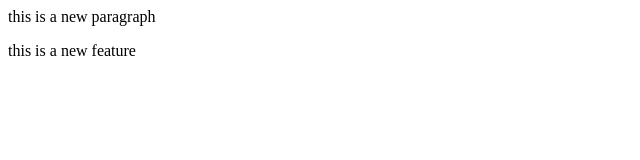
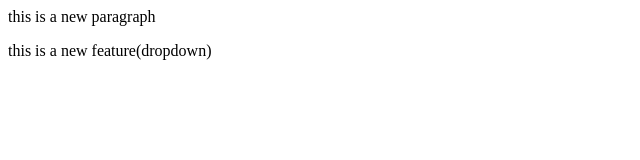
Before and after one commit to DhruvKumar2917/localRepo, a plain HTML site: page index.html in a window 1280 px wide. Shown: the full height of the page, 0-640 px from the left. Drawn offline with Linux system fonts and the light colour scheme.

Commit message:
add dropdown

```diff
--- a/index.html
+++ b/index.html
@@ -1,4 +1,4 @@
 <p>this is a new paragraph
 </p>
-<p> this is a new feature
+<p> this is a new feature(dropdown)
 </p>
```
